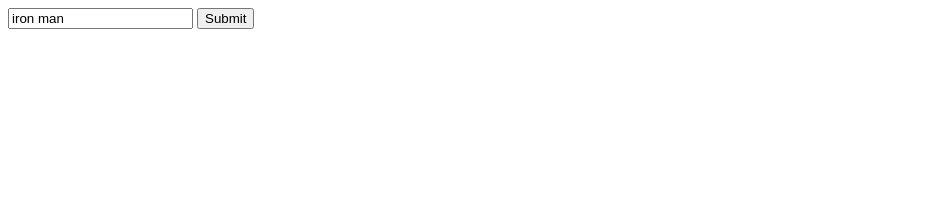
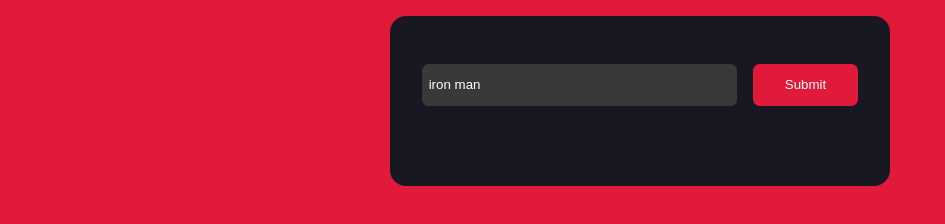
Before and after one commit to hetpatel4381/Marvel_API_App_JS, a plain HTML site: page index.html in a window 1280 px wide. Shown: the whole page, without its empty margins (0-945 px from the left). Drawn offline with Linux system fonts and the light colour scheme.

Commit message:
given the styling to the html element and started with JS

```diff
--- a/index.html
+++ b/index.html
@@ -4,6 +4,7 @@
     <meta charset="UTF-8">
     <meta name="viewport" content="width=device-width, initial-scale=1.0">
     <title>Marvel API App</title>
+    <link rel="stylesheet" href="style.css">
 </head>
 <body>
     <div class="container">
@@ -14,5 +15,7 @@
             <div class="display-container" id="show-container"></div>
         </div>
     </div>
+
+    <script src="script.js"></script>
 </body>
 </html>
--- a/script.js
+++ b/script.js
@@ -0,0 +1,3 @@
+let input = document.getElementById("input-box");
+let submit = document.getElementById("submit-button");
+let showContainer = document.getElementById("show-container");
--- a/style.css
+++ b/style.css
@@ -4,3 +4,48 @@
     box-sizing: border-box;
     font-family: "Poppins", sans-serif;
 }
+
+body{
+    background-color: #e01a38;
+}
+
+.container{
+    background-color: #171821;
+    width: 90%;
+    max-width: 500px;
+    margin: 0 auto;
+    padding: 3em 2em;
+    position: absolute;
+    transform: translate(-50%);
+    left: 50%;
+    right: 50%;
+    top: 1em;
+    border-radius: 1em;
+}
+
+.input-container{
+    display: grid;
+    grid-template-columns: 9fr 3fr;
+    gap: 1em;
+}
+
+input{
+    padding: 1em 0.5em;
+    background-color: #3a3939;
+    color: #fff;
+    border: none;
+    border-radius: 0.5em;
+    outline: none;
+}
+
+button{
+    background-color: #e01a38;
+    color: #fff;
+    border: none;
+    border-radius: 0.5em;
+    outline: none;
+}
+
+.display-container{
+    padding: 0.5em;
+}
```
